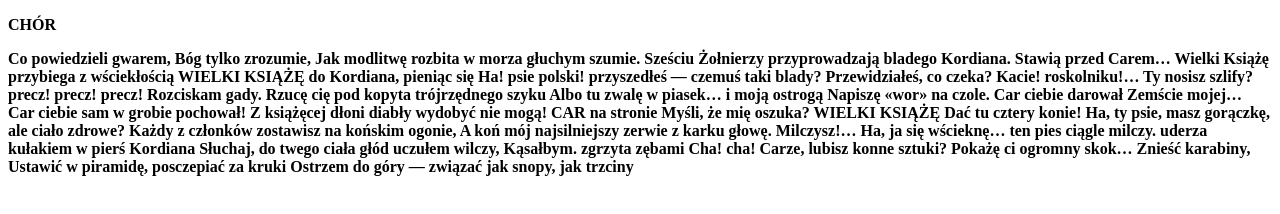
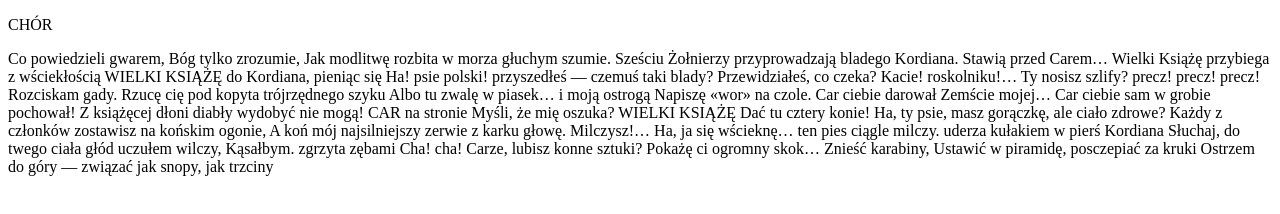
Before and after one commit to dawid040603/praca2, a plain HTML site: page index.html in a window 1280 px wide. Drawn offline with Linux system fonts and the light colour scheme.

Commit message:
Update index.html

```diff
--- a/index.html
+++ b/index.html
@@ -1,7 +1,7 @@
 <!DOCTYPE html>
 <html>
 <body>
-<p> <B> CHÓR </p>
+<p> CHÓR </p>
 Co powiedzieli gwarem, Bóg tylko zrozumie,
 Jak modlitwę rozbita w morza głuchym szumie.
 Sześciu Żołnierzy przyprowadzają bladego Kordiana. Stawią przed Carem… Wielki Książę przybiega z wściekłością
```
